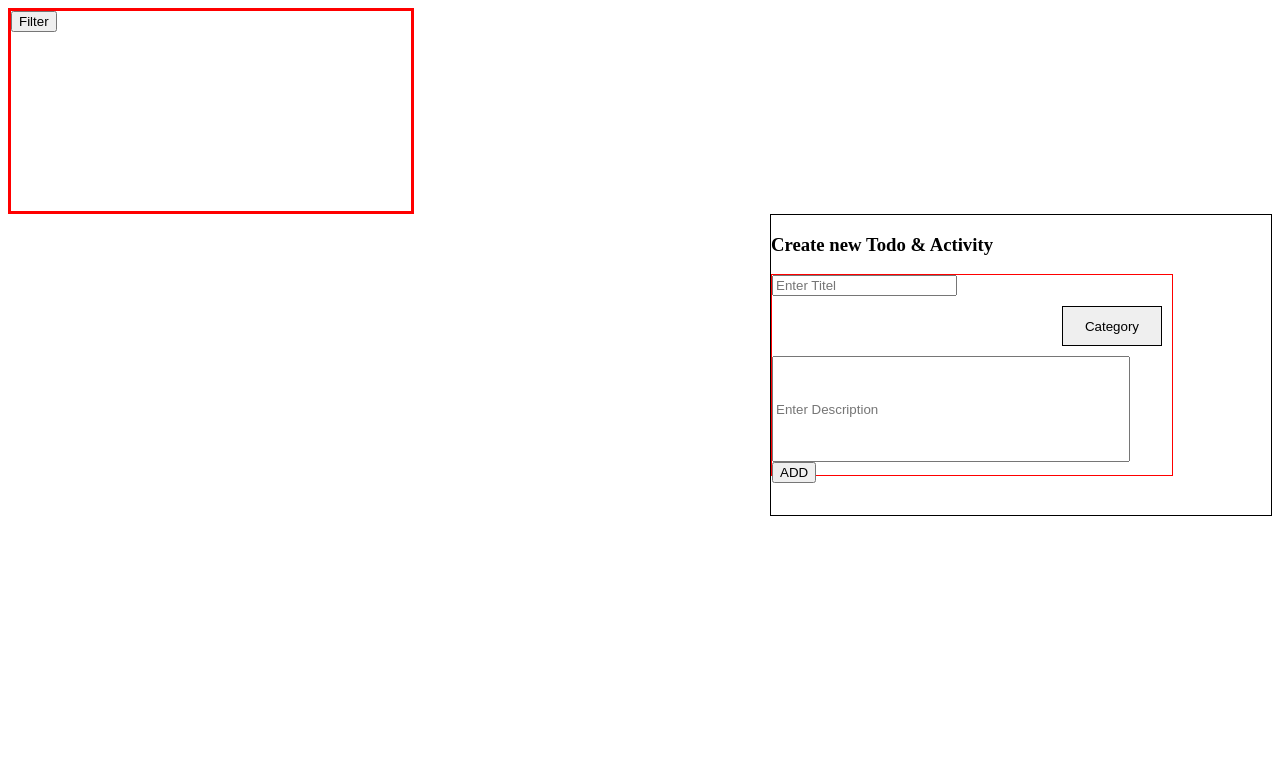
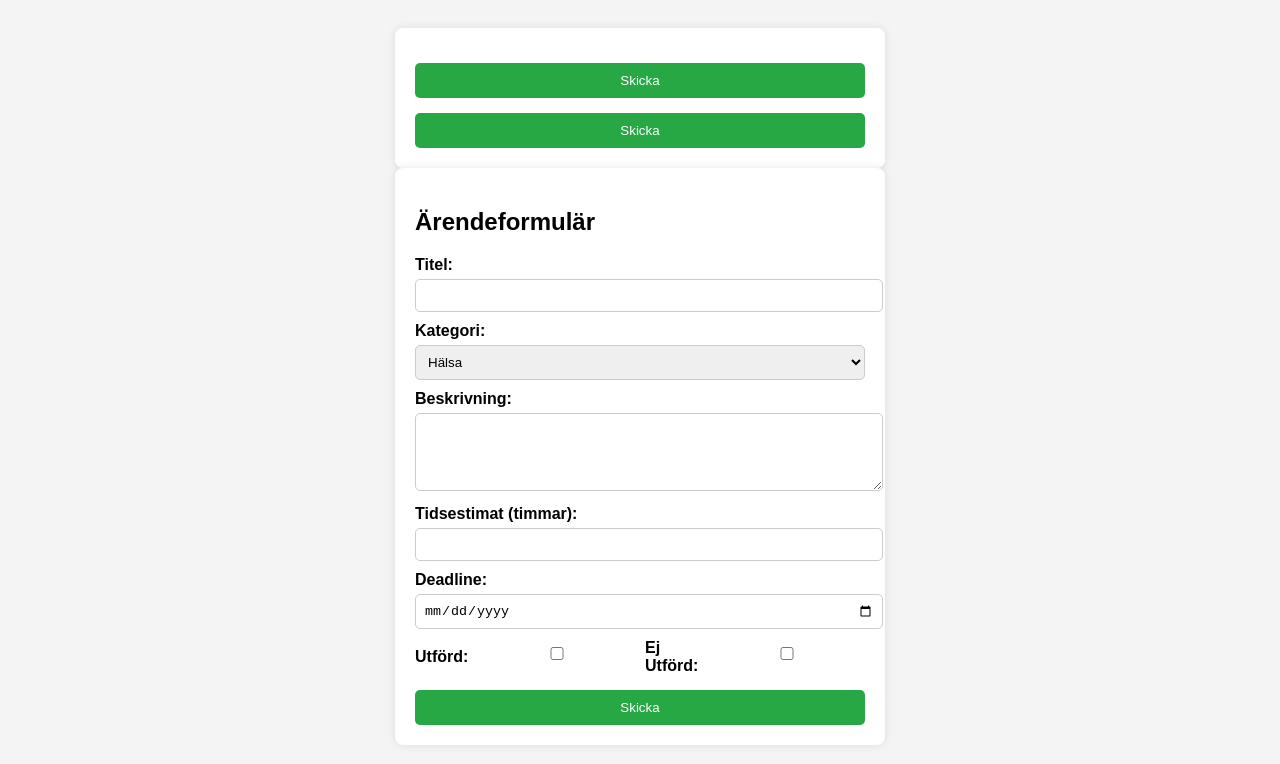
Before and after one commit to cfilip80/Productivity-Assistant-Application, a plain HTML site: page todos-and-activities.html in a window 1280 px wide. Drawn offline with Linux system fonts and the light colour scheme.

Commit message:
blankett Htnl och css clar

```diff
--- a/styleTest.css
+++ b/styleTest.css
@@ -23,6 +23,7 @@
     border: 1px solid ;
     float: right;
     margin: 10px;
+
 }
 .kategori-content{
     display: none;
@@ -43,7 +44,7 @@
 .drop-contaner:hover .kategori-content{ display: block;}
 
 #beskrivning{
-    position: ;
+
     min-width: 350px;
     min-height: 100px;
 }
--- a/styles.css
+++ b/styles.css
@@ -0,0 +1,51 @@
+body {
+    font-family: Arial, sans-serif;
+    background-color: #f4f4f4;
+    padding: 20px;
+}
+.filtrera-container{
+    max-width: 450px;
+    background: white;
+    padding: 20px;
+    border-radius: 8px;
+    box-shadow: 0 0 10px rgba(0, 0, 0, 0.1);
+    margin: auto;
+}
+.form-container {
+    max-width: 450px;
+    background: white;
+    padding: 20px;
+    border-radius: 8px;
+    box-shadow: 0 0 10px rgba(0, 0, 0, 0.1);
+    margin: auto;
+}
+label {
+    font-weight: bold;
+    display: block;
+    margin-top: 10px;
+}
+input, select, textarea {
+    width: 100%;
+    padding: 8px;
+    margin-top: 5px;
+    border: 1px solid #ccc;
+    border-radius: 5px;
+}
+.status-container {
+    display: flex;
+    align-items: center;
+    gap: 10px;
+}
+button {
+    margin-top: 15px;
+    background-color: #28a745;
+    color: white;
+    padding: 10px;
+    border: none;
+    border-radius: 5px;
+    cursor: pointer;
+    width: 100%;
+}
+button:hover {
+    background-color: #218838;
+}
--- a/todos-and-activities.html
+++ b/todos-and-activities.html
@@ -3,36 +3,48 @@
 <head>
     <meta charset="UTF-8">
     <meta name="viewport" content="width=device-width, initial-scale=1.0">
-    <link rel="stylesheet" href="styleTest.css">
+    <link rel="stylesheet" href="styles.css">
     <script defer src="script/script.js"></script>
     <title>Document</title>
 </head>
 <body>
-
-    <div class="filterAndNots">
-        <button type="button" id="filter">Filter</button>
-    </div>
-    <div class="contaner">
-        <div class="form">
-            <h3 class="heading">Create new Todo & Activity</h3>
-            <div class="todo-activity">
-                <div class="titelAndKategori">
-                    <input type="text" id="titel" name="titel" placeholder="Enter Titel">
-                    <div class="drop-contaner">
-                        <button class="kategori">Category</button>
-                        <div class="kategori-content">
-                            <a href="#" class="health">Health</a>
-                            <a href="#" class="household">Household</a>
-                            <a href="#" class="workrelated">Workrelated</a>
-                            <a href="#" class="leisure">Leisure</a>
-                        </div>
-                    </div>
-                    <input type="text" id="beskrivning" name="beskrivning" placeholder="Enter Description">
-                    <button type="button" id="add">ADD</button>
-                </div>
-            </div>
-        </div>
+    <div class=" filtrera-container">
+        <button type="filt">Skicka</button>
+        <button type="submit">Skicka</button>
     </div>
 
+    <div class="form-container">
+        <h2>Ärendeformulär</h2>
+        <form>
+            <label for="title">Titel:</label>
+            <input type="text" id="title" name="title" required>
+
+            <label for="category">Kategori:</label>
+            <select id="category" name="category">
+                <option value="hälsa">Hälsa</option>
+                <option value="hushåll">Hushåll</option>
+                <option value="jobbrelaterat">Jobbrelaterat</option>
+                <option value="nöje">Nöje</option>
+            </select>
+
+            <label for="description">Beskrivning:</label>
+            <textarea id="description" name="description" rows="4" required></textarea>
+
+            <label for="estimate">Tidsestimat (timmar):</label>
+            <input type="number" id="estimate" name="estimate" min="0" required>
+
+            <label for="deadline">Deadline:</label>
+            <input type="date" id="deadline" name="deadline" required>
+
+            <div class="status-container">
+                <label for="status">Utförd:</label>
+                <input type="checkbox" id="status" name="status">
+                <label for="status">Ej Utförd:</label>
+                <input type="checkbox" id="status-2" name="status">
+            </div>
+
+            <button type="submit">Skicka</button>
+        </form>
+    </div>
 </body>
 </html>
```
Also changed, not shown: enent-planner.css (added, +14 -0 lines).
